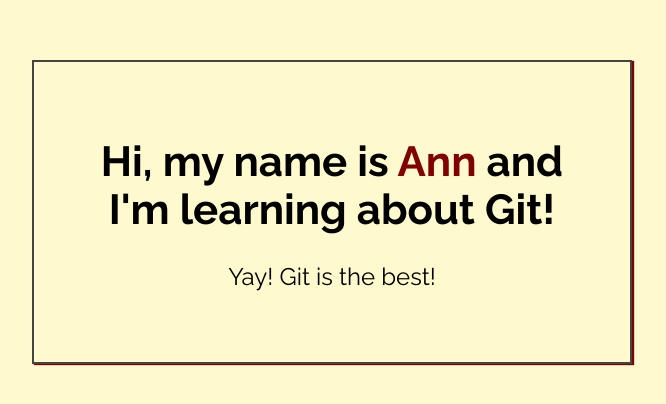
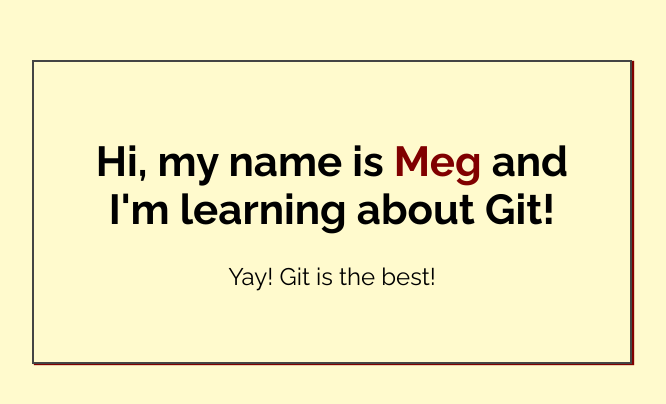
Before and after one commit to mbarnstien/First-Repo, a plain HTML site: page index.html in a window 1280 px wide. Shown: the part 188-592 px from the top of the page, without its empty margins (308-974 px from the left). Drawn offline with Linux system fonts and the light colour scheme.

Commit message:
Added name to index.html

```diff
--- a/index.html
+++ b/index.html
@@ -14,7 +14,7 @@
 <body>
 
     <div class="greeting">
-        <h1>Hi, my name is <span class="highlight">Ann</span> and I'm learning about Git! </h1>
+        <h1>Hi, my name is <span class="highlight">Meg</span> and I'm learning about Git! </h1>
 
         <p>Yay! Git is the best!</p>
     </div>
```
